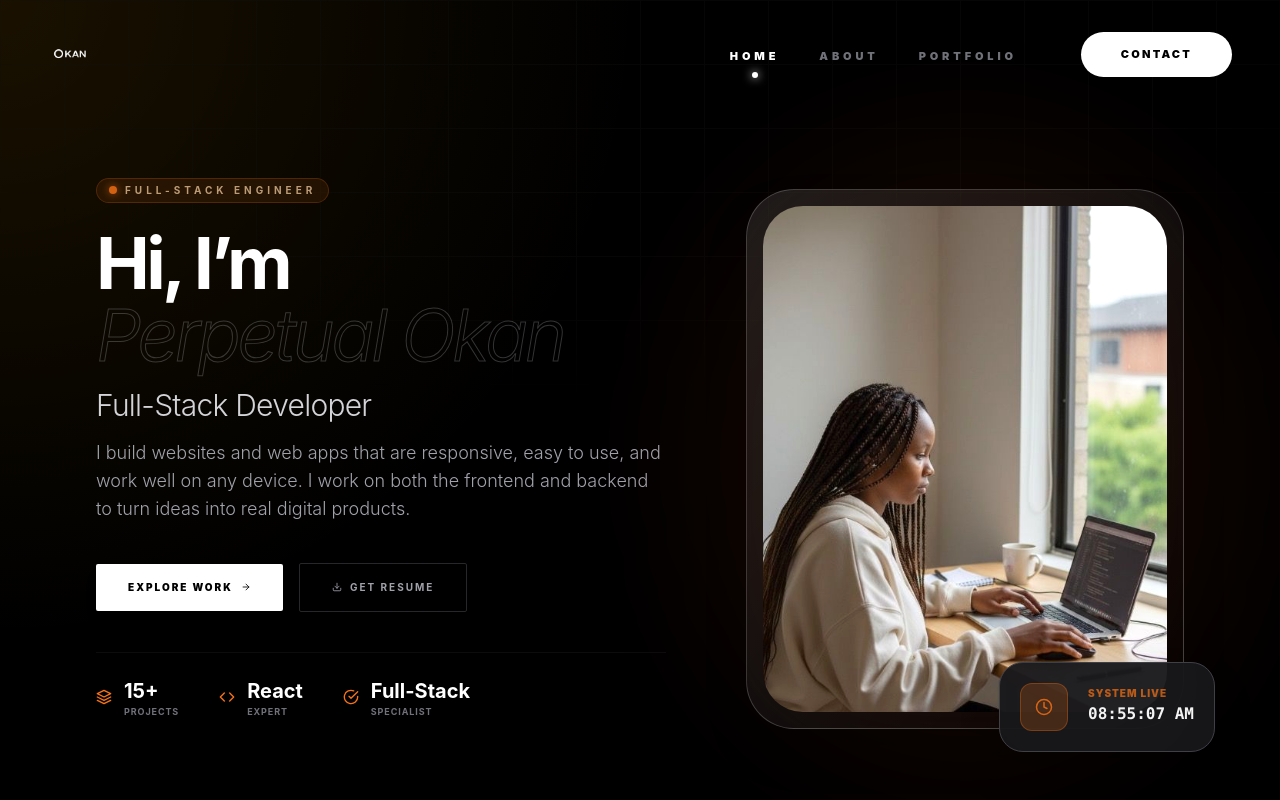
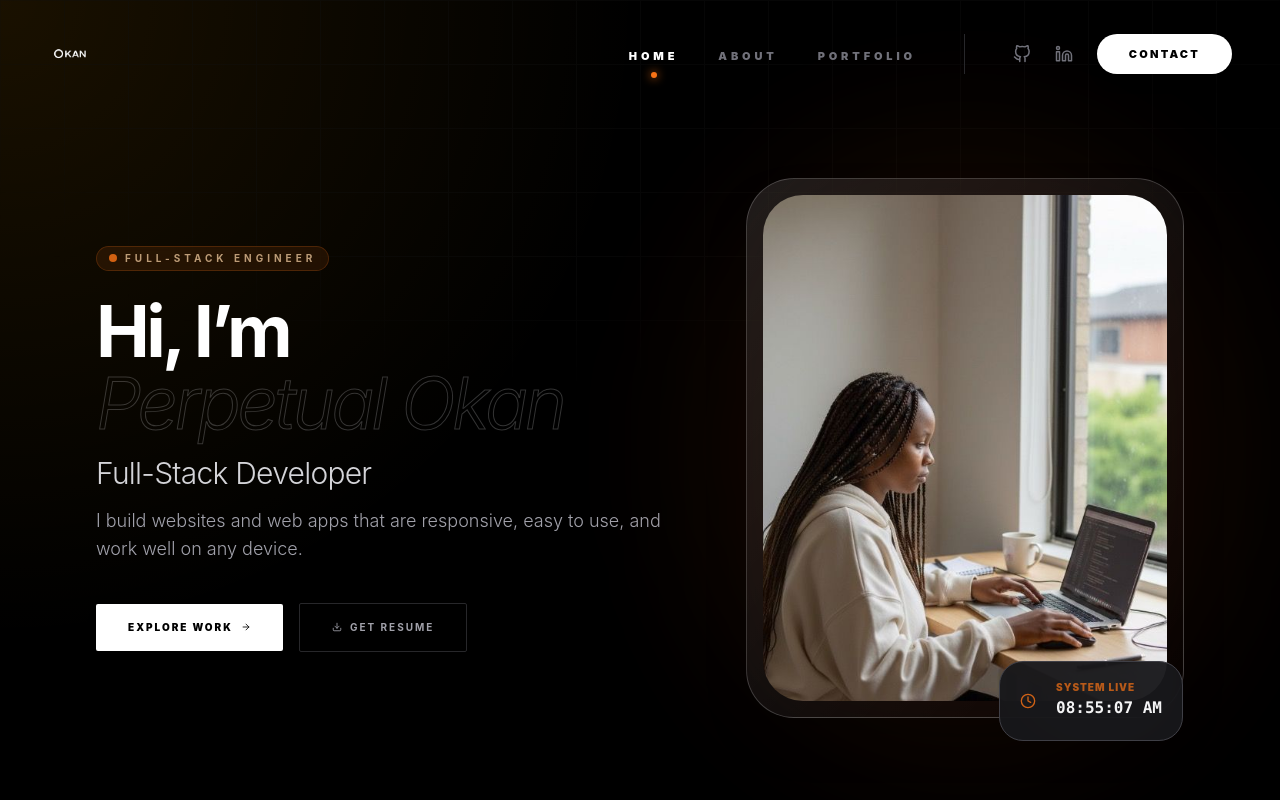
Before and after one commit to Perpetualisi/Isi-Portfolio2, a React (Vite) app: page / in a window 1280 px wide. Shown: the top 800 px of the page. Built offline with nearby package versions, Linux system fonts and the light colour scheme.

Commit message:
Refined UI: Hero, Navbar, and simplified Portfolio

```diff
--- a/src/Components/Hero/Hero.jsx
+++ b/src/Components/Hero/Hero.jsx
@@ -3,201 +3,210 @@ import { Link } from "react-router-dom";
 import { motion, useScroll, useTransform, useSpring, useMotionValue } from "framer-motion";
 import { FiArrowRight, FiDownload, FiClock, FiCode, FiLayers, FiCheckCircle } from "react-icons/fi";
 
+// ============================================================================
+// ANIMATION VARIANTS (The "Secret Sauce")
+// ============================================================================
+const containerVariants = {
+  hidden: { opacity: 0 },
+  visible: {
+    opacity: 1,
+    transition: {
+      staggerChildren: 0.2, // Time between each element appearing
+      delayChildren: 0.3,
+    },
+  },
+};
+
+const itemVariants = {
+  hidden: { opacity: 0, y: 30 },
+  visible: {
+    opacity: 1,
+    y: 0,
+    transition: { duration: 0.8, ease: [0.22, 1, 0.36, 1] },
+  },
+};
+
+const imageVariants = {
+  hidden: { opacity: 0, scale: 0.9, rotate: 2 },
+  visible: {
+    opacity: 1,
+    scale: 1,
+    rotate: 0,
+    transition: { duration: 1.2, ease: [0.22, 1, 0.36, 1], delay: 0.6 },
+  },
+};
+
+// ============================================================================
+// COMPONENTS
+// ============================================================================
+
+const CustomCursor = ({ isHovered }) => {
+  const mouseX = useMotionValue(-100);
+  const mouseY = useMotionValue(-100);
+  const cursorX = useSpring(mouseX, { stiffness: 500, damping: 28 });
+  const cursorY = useSpring(mouseY, { stiffness: 500, damping: 28 });
+
+  useEffect(() => {
+    const moveMouse = (e) => {
+      mouseX.set(e.clientX);
+      mouseY.set(e.clientY);
+    };
+    window.addEventListener("mousemove", moveMouse);
+    return () => window.removeEventListener("mousemove", moveMouse);
+  }, []);
+
+  return (
+    <motion.div
+      className="fixed top-0 left-0 w-4 h-4 bg-orange-500 rounded-full pointer-events-none z-[9999] mix-blend-difference hidden md:block"
+      style={{ x: cursorX, y: cursorY, translateX: "-50%", translateY: "-50%", scale: isHovered ? 4 : 1 }}
+    />
+  );
+};
+
+const MagneticButton = ({ children, className, onHoverStart, onHoverEnd }) => {
+  const ref = useRef(null);
+  const x = useMotionValue(0);
+  const y = useMotionValue(0);
+  const quickX = useSpring(x, { stiffness: 150, damping: 15 });
+  const quickY = useSpring(y, { stiffness: 150, damping: 15 });
+
+  const handleMouseMove = (e) => {
+    const { clientX, clientY } = e;
+    const { height, width, left, top } = ref.current.getBoundingClientRect();
+    x.set((clientX - (left + width / 2)) * 0.35);
+    y.set((clientY - (top + height / 2)) * 0.35);
+  };
+
+  return (
+    <motion.div
+      ref={ref}
+      onMouseMove={handleMouseMove}
+      onMouseEnter={onHoverStart}
+      onMouseLeave={() => { x.set(0); y.set(0); onHoverEnd(); }}
+      style={{ x: quickX, y: quickY }}
+      className={className}
+    >
+      {children}
+    </motion.div>
+  );
+};
+
+// ============================================================================
+// MAIN HERO COMPONENT
+// ============================================================================
 const Hero = () => {
+  const [isHovered, setIsHovered] = useState(false);
   const containerRef = useRef(null);
   const { scrollY } = useScroll();
   const [time, setTime] = useState(new Date());
 
-  const mouseX = useMotionValue(0);
-  const mouseY = useMotionValue(0);
+  const bgMouseX = useMotionValue(0);
+  const bgMouseY = useMotionValue(0);
 
   const handleMouseMove = useCallback(({ clientX, clientY, currentTarget }) => {
     const { left, top } = currentTarget.getBoundingClientRect();
-    mouseX.set(clientX - left);
-    mouseY.set(clientY - top);
-  }, [mouseX, mouseY]);
+    bgMouseX.set(clientX - left);
+    bgMouseY.set(clientY - top);
+  }, []);
 
   useEffect(() => {
     const timer = setInterval(() => setTime(new Date()), 1000);
     return () => clearInterval(timer);
   }, []);
 
-  const formattedTime = time.toLocaleTimeString('en-US', {
-    hour12: true,
-    hour: '2-digit',
-    minute: '2-digit',
-    second: '2-digit'
-  });
-
+  const formattedTime = time.toLocaleTimeString('en-US', { hour12: true, hour: '2-digit', minute: '2-digit', second: '2-digit' });
   const yImageValue = useTransform(scrollY, [0, 500], [0, -100]);
   const yImage = useSpring(yImageValue, { stiffness: 100, damping: 30 });
   const opacity = useTransform(scrollY, [0, 400], [1, 0]);
 
-  const spotlightBg = useTransform(
-    [mouseX, mouseY],
-    ([x, y]) => `radial-gradient(800px circle at ${x}px ${y}px, rgba(255,165,0,0.1), transparent 80%)`
-  );
-
-  const handleDownload = () => {
-    const link = document.createElement("a");
-    link.href = "/Perpetuual-cv.pdf";
-    link.download = "Perpetual_Okan_Resume.pdf";
-    document.body.appendChild(link);
-    link.click();
-    document.body.removeChild(link);
-  };
+  const spotlightBg = useTransform([bgMouseX, bgMouseY], ([x, y]) => `radial-gradient(800px circle at ${x}px ${y}px, rgba(255,165,0,0.1), transparent 80%)`);
 
   return (
     <section
       ref={containerRef}
       onMouseMove={handleMouseMove}
-      // UPDATED: Increased top padding from pt-32 to pt-44 for more navbar clearance
-      className="relative min-h-screen flex flex-col justify-center px-4 md:px-12 lg:px-24 pt-44 pb-20 bg-[#000000] overflow-hidden select-none"
+      className="relative min-h-screen flex flex-col justify-center px-4 md:px-12 lg:px-24 pt-44 pb-20 bg-black overflow-hidden select-none cursor-none"
     >
-      {/* BACKGROUND LAYER */}
+      <CustomCursor isHovered={isHovered} />
+
+      {/* BACKGROUND GRID */}
       <motion.div style={{ opacity }} className="absolute inset-0 pointer-events-none">
         <motion.div className="absolute inset-0 z-0" style={{ background: spotlightBg }} />
         <div className="absolute inset-0 bg-[linear-gradient(to_right,#111_1px,transparent_1px),linear-gradient(to_bottom,#111_1px,transparent_1px)] bg-[size:4rem_4rem] [mask-image:radial-gradient(ellipse_60%_50%_at_50%_0%,#000_70%,transparent_100%)] opacity-40" />
       </motion.div>
 
-      <div className="relative z-10 w-full max-w-7xl mx-auto">
+      <motion.div
+        variants={containerVariants}
+        initial="hidden"
+        animate="visible"
+        className="relative z-10 w-full max-w-7xl mx-auto"
+      >
         <div className="flex flex-col lg:flex-row items-center justify-between gap-12 lg:gap-20">
 
-          {/* CONTENT AREA */}
+          {/* TEXT CONTENT */}
           <div className="w-full lg:flex-[1.3] text-center lg:text-left space-y-8 order-2 lg:order-1">
             <div className="space-y-6">
-              <motion.div
-                initial={{ opacity: 0, x: -20 }}
-                animate={{ opacity: 1, x: 0 }}
-                className="inline-flex items-center gap-2 px-3 py-1 rounded-full bg-orange-500/10 border border-orange-500/20 backdrop-blur-md"
-              >
-                <span className="w-2 h-2 rounded-full bg-orange-500 animate-pulse shadow-[0_0_8px_rgba(249,115,22,0.8)]" />
+              <motion.div variants={itemVariants} className="inline-flex items-center gap-2 px-3 py-1 rounded-full bg-orange-500/10 border border-orange-500/20 backdrop-blur-md">
+                <span className="w-2 h-2 rounded-full bg-orange-500 animate-pulse" />
                 <span className="text-[10px] uppercase tracking-[0.4em] font-bold text-orange-200/70">Full-Stack Engineer</span>
               </motion.div>
 
               <div className="space-y-4">
-                <motion.h1
-                  initial={{ opacity: 0, y: 20 }}
-                  animate={{ opacity: 1, y: 0 }}
-                  className="text-[1.5rem] xs:text-[2rem] sm:text-5xl md:text-6xl xl:text-7xl font-bold tracking-tighter text-white leading-tight"
-                >
-                  <span className="inline">Hi, I’m </span>
-                  <br className="hidden sm:block" />
-                  <span className="text-zinc-400 italic font-light outline-text inline">Perpetual Okan</span>
+                <motion.h1 variants={itemVariants} className="text-[1.7rem] xs:text-[2.2rem] sm:text-5xl md:text-6xl xl:text-7xl font-bold tracking-tighter text-white leading-[1.1]">
+                  Hi, I’m <br className="hidden sm:block" />{" "}
+                  <span className="text-zinc-400 italic font-light outline-text">Perpetual Okan</span>
                 </motion.h1>
-                <motion.h2
-                  initial={{ opacity: 0 }}
-                  animate={{ opacity: 1 }}
-                  transition={{ delay: 0.2 }}
-                  className="text-lg md:text-3xl font-light text-zinc-300 tracking-tight"
-                >
-                  Full-Stack Developer
-                </motion.h2>
-                <motion.p
-                  initial={{ opacity: 0 }}
-                  animate={{ opacity: 1 }}
-                  transition={{ delay: 0.3 }}
-                  className="text-sm md:text-lg text-zinc-400 max-w-2xl mx-auto lg:mx-0 leading-relaxed font-light px-2 sm:px-0"
-                >
+                <motion.h2 variants={itemVariants} className="text-lg md:text-3xl font-light text-zinc-300 tracking-tight">Full-Stack Developer</motion.h2>
+                <motion.p variants={itemVariants} className="text-sm md:text-lg text-zinc-400 max-w-2xl mx-auto lg:mx-0 leading-relaxed font-light">
                   I build websites and web apps that are responsive, easy to use, and work well on any device.
-                  I work on both the frontend and backend to turn ideas into real digital products.
                 </motion.p>
               </div>
             </div>
 
-            {/* BUTTONS AREA */}
-            <div className="space-y-10">
-              <div className="flex flex-col sm:flex-row items-center gap-4 justify-center lg:justify-start pt-2 px-4 sm:px-0">
-                <Link
-                  to="/portfolio"
-                  className="group relative w-full sm:w-auto px-8 py-4 bg-white text-black font-black text-[10px] uppercase tracking-[0.2em] rounded-sm transition-all duration-300 active:scale-95 text-center shadow-lg"
-                >
-                  <span className="relative z-10 flex items-center justify-center gap-2">
-                    Explore Work <FiArrowRight className="group-hover:translate-x-1 transition-transform" />
-                  </span>
+            <motion.div variants={itemVariants} className="flex flex-col sm:flex-row items-center gap-4 justify-center lg:justify-start pt-2">
+              <MagneticButton onHoverStart={() => setIsHovered(true)} onHoverEnd={() => setIsHovered(false)} className="w-full sm:w-auto">
+                <Link to="/portfolio" className="group relative flex items-center justify-center gap-2 px-8 py-4 bg-white text-black font-black text-[10px] uppercase tracking-[0.2em] rounded-sm transition-all shadow-lg active:scale-95">
+                  Explore Work <FiArrowRight className="group-hover:translate-x-1 transition-transform" />
                 </Link>
-
-                <button
-                  onClick={handleDownload}
-                  className="group w-full sm:w-auto flex items-center justify-center gap-2 px-8 py-4 bg-transparent border border-zinc-800 text-zinc-400 font-bold text-[10px] uppercase tracking-[0.2em] transition-all rounded-sm backdrop-blur-sm"
-                >
+              </MagneticButton>
+              <MagneticButton onHoverStart={() => setIsHovered(true)} onHoverEnd={() => setIsHovered(false)} className="w-full sm:w-auto">
+                <button className="group flex items-center justify-center gap-2 px-8 py-4 bg-transparent border border-zinc-800 text-zinc-400 font-bold text-[10px] uppercase tracking-[0.2em] transition-all rounded-sm backdrop-blur-sm hover:border-zinc-600 hover:text-white">
                   <FiDownload /> Get Resume
                 </button>
-              </div>
-
-              {/* EXPERTISE STRIP */}
-              <motion.div
-                initial={{ opacity: 0 }}
-                animate={{ opacity: 1 }}
-                transition={{ delay: 0.4 }}
-                className="flex flex-row flex-wrap justify-center lg:justify-start gap-6 sm:gap-10 py-6 border-t border-zinc-900/50"
-              >
-                <div className="flex items-center gap-3">
-                  <FiLayers className="text-orange-500 text-sm sm:text-base" />
-                  <div className="flex flex-col text-left">
-                    <span className="text-lg sm:text-xl font-bold text-white leading-none">15+</span>
-                    <span className="text-[8px] sm:text-[9px] uppercase tracking-widest text-zinc-500 font-bold">Projects</span>
-                  </div>
-                </div>
-                <div className="flex items-center gap-3">
-                  <FiCode className="text-orange-500 text-sm sm:text-base" />
-                  <div className="flex flex-col text-left">
-                    <span className="text-xl sm:text-xl font-bold text-white leading-none">React</span>
-                    <span className="text-[8px] sm:text-[9px] uppercase tracking-widest text-zinc-500 font-bold">Expert</span>
-                  </div>
-                </div>
-                <div className="flex items-center gap-3">
-                  <FiCheckCircle className="text-orange-500 text-sm sm:text-base" />
-                  <div className="flex flex-col text-left">
-                    <span className="text-lg sm:text-xl font-bold text-white leading-none">Full-Stack</span>
-                    <span className="text-[8px] sm:text-[9px] uppercase tracking-widest text-zinc-500 font-bold">Specialist</span>
-                  </div>
-                </div>
-              </motion.div>
-            </div>
+              </MagneticButton>
+            </motion.div>
           </div>
 
           {/* IMAGE AREA */}
           <motion.div
             style={{ y: yImage }}
-            className="w-full flex-1 flex justify-center lg:justify-end order-1 lg:order-2 px-4 sm:px-0"
+            variants={imageVariants}
+            className="w-full flex-1 flex justify-center lg:justify-end order-1 lg:order-2"
           >
-            <div className="relative w-full max-w-[300px] xs:max-w-[380px] sm:max-w-[480px] lg:max-w-[580px]">
+            <div className="relative w-full max-w-[480px]">
               <div className="absolute -inset-10 bg-orange-600/10 blur-[80px] rounded-full animate-pulse" />
-
-              <div className="relative z-10 p-2 sm:p-4 bg-gradient-to-br from-white/10 via-white/5 to-transparent backdrop-blur-3xl border border-white/20 rounded-[2rem] sm:rounded-[3rem] shadow-2xl">
-                <img
-                  src="/profile41.jpeg"
-                  alt="Perpetual Okan"
-                  className="w-full aspect-[4/5] rounded-[1.8rem] sm:rounded-[2.5rem] object-cover saturate-[1.1] brightness-105"
-                />
-
-                {/* SYSTEM LIVE BADGE */}
+              <div className="relative z-10 p-4 bg-gradient-to-br from-white/10 to-transparent backdrop-blur-3xl border border-white/20 rounded-[3rem] shadow-2xl">
+                <img src="/profile41.jpeg" alt="Perpetual" className="w-full aspect-[4/5] rounded-[2.5rem] object-cover" />
                 <motion.div
-                  initial={{ opacity: 0, y: 10 }}
-                  animate={{ opacity: 1, y: 0 }}
-                  transition={{ delay: 0.8 }}
-                  className="absolute -bottom-6 right-0 sm:-right-8 p-3 sm:p-5 bg-zinc-900/95 backdrop-blur-3xl border border-zinc-700 rounded-2xl sm:rounded-3xl shadow-2xl flex items-center gap-3 sm:gap-5 min-w-[150px] sm:min-w-[200px]"
+                   initial={{ x: 20, opacity: 0 }}
+                   animate={{ x: 0, opacity: 1 }}
+                   transition={{ delay: 1.2 }}
+                   className="absolute -bottom-6 right-0 p-5 bg-zinc-900/95 backdrop-blur-3xl border border-zinc-700 rounded-3xl flex items-center gap-5"
                 >
-                  <div className="relative h-8 w-8 sm:h-12 sm:w-12 bg-orange-500/20 rounded-xl flex items-center justify-center border border-orange-500/30">
-                    <FiClock className="text-orange-500 text-xs sm:text-lg animate-pulse" />
-                  </div>
+                  <FiClock className="text-orange-500 animate-pulse" />
                   <div className="flex flex-col text-left">
-                    <span className="text-[8px] sm:text-[10px] text-orange-500/70 uppercase font-black tracking-widest leading-none mb-1">System Live</span>
-                    <span className="text-xs sm:text-base text-zinc-100 font-mono font-bold">{formattedTime}</span>
+                    <span className="text-[10px] text-orange-500/70 uppercase font-black tracking-widest leading-none mb-1">System Live</span>
+                    <span className="text-base text-zinc-100 font-mono font-bold">{formattedTime}</span>
                   </div>
                 </motion.div>
               </div>
             </div>
           </motion.div>
         </div>
-      </div>
+      </motion.div>
 
       <style jsx>{`
-        .outline-text {
-          -webkit-text-stroke: 1px rgba(255,255,255,0.2);
-          -webkit-text-fill-color: transparent;
-        }
+        .outline-text { -webkit-text-stroke: 1px rgba(255,255,255,0.2); -webkit-text-fill-color: transparent; }
       `}</style>
     </section>
   );
--- a/src/Components/Navbar/Navbar.jsx
+++ b/src/Components/Navbar/Navbar.jsx
@@ -1,7 +1,7 @@
 import React, { useState, useEffect, useCallback } from "react";
 import { Link, useLocation } from "react-router-dom";
 import { motion, AnimatePresence, LayoutGroup } from "framer-motion";
-import { FiMenu, FiX } from "react-icons/fi";
+import { FiMenu, FiX, FiGithub, FiLinkedin } from "react-icons/fi";
 
 const NAV_LINKS = [
   { name: "Home", href: "/" },
@@ -24,6 +24,7 @@ const Navbar = () => {
   }, [handleScroll]);
 
   useEffect(() => {
+    // Prevent scrolling when mobile menu is open
     document.body.style.overflow = isOpen ? "hidden" : "unset";
   }, [isOpen]);
 
@@ -38,7 +39,7 @@ const Navbar = () => {
       <nav className="max-w-7xl mx-auto px-6 md:px-12 flex justify-between items-center">
 
         {/* LOGO */}
-        <Link to="/" className="relative z-[70] transition-opacity hover:opacity-70">
+        <Link to="/" className="relative z-[70] transition-transform active:scale-95">
           <img
             src="/logo-okan.png"
             alt="Perpetual Okan"
@@ -47,7 +48,7 @@ const Navbar = () => {
         </Link>
 
         {/* DESKTOP NAV */}
-        <div className="hidden md:flex items-center gap-16">
+        <div className="hidden md:flex items-center gap-12">
           <LayoutGroup>
             <ul className="flex items-center gap-10">
               {NAV_LINKS.map(({ name, href }) => {
@@ -65,7 +66,7 @@ const Navbar = () => {
                     {isActive && (
                       <motion.span
                         layoutId="nav-dot"
-                        className="absolute -bottom-3 left-1/2 -translate-x-1/2 w-1.5 h-1.5 bg-white rounded-full shadow-[0_0_10px_white]"
+                        className="absolute -bottom-3 left-1/2 -translate-x-1/2 w-1.5 h-1.5 bg-orange-500 rounded-full shadow-[0_0_10px_#f97316]"
                       />
                     )}
                   </li>
@@ -74,51 +75,68 @@ const Navbar = () => {
             </ul>
           </LayoutGroup>
 
-          <Link
-            to="/contact"
-            className="px-10 py-3.5 bg-white text-black text-[11px] font-black uppercase tracking-[0.2em] hover:bg-zinc-200 transition-all duration-300 rounded-full"
-          >
-            Contact
-          </Link>
+          <div className="flex items-center gap-6 border-l border-zinc-800 pl-12">
+            <a href="https://github.com" target="_blank" rel="noreferrer" className="text-zinc-500 hover:text-white transition-colors">
+              <FiGithub size={18} />
+            </a>
+            <a href="https://linkedin.com" target="_blank" rel="noreferrer" className="text-zinc-500 hover:text-white transition-colors">
+              <FiLinkedin size={18} />
+            </a>
+            <Link
+              to="/contact"
+              className="px-8 py-3 bg-white text-black text-[11px] font-black uppercase tracking-[0.2em] hover:bg-orange-500 hover:text-white transition-all duration-300 rounded-full active:scale-95 shadow-lg"
+            >
+              Contact
+            </Link>
+          </div>
         </div>
 
-        {/* MOBILE TOGGLE: Enhanced Heavy Black Icon */}
+        {/* MOBILE TOGGLE */}
         <button
           onClick={() => setIsOpen(!isOpen)}
-          className="md:hidden relative z-[70] flex items-center justify-center w-12 h-12 bg-white rounded-full shadow-[0_0_20px_rgba(0,0,0,0.4)] active:scale-90 transition-transform"
+          className="md:hidden relative z-[70] flex items-center justify-center w-12 h-12 bg-white rounded-full shadow-xl active:scale-90 transition-transform"
         >
           {isOpen ? (
-            <FiX size={26} className="text-black stroke-[3px]" />
+            <FiX size={24} className="text-black stroke-[3px]" />
           ) : (
-            <FiMenu size={26} className="text-black stroke-[3px]" />
+            <FiMenu size={24} className="text-black stroke-[3px]" />
           )}
         </button>
       </nav>
 
       {/* MOBILE OVERLAY */}
-      <AnimatePresence>
+      <AnimatePresence mode="wait">
         {isOpen && (
           <motion.div
-            initial={{ opacity: 0, y: -20 }}
-            animate={{ opacity: 1, y: 0 }}
-            exit={{ opacity: 0, y: -20 }}
-            className="fixed inset-0 h-screen w-full bg-black z-[60] flex flex-col justify-center px-12"
+            initial={{ opacity: 0 }}
+            animate={{ opacity: 1 }}
+            exit={{ opacity: 0 }}
+            className="fixed inset-0 h-screen w-full bg-black z-[60] flex flex-col justify-center px-10"
           >
-            <div className="space-y-12">
-              <p className="text-zinc-600 font-black text-[10px] uppercase tracking-[0.6em] border-l-2 border-white pl-4">Menu Selection</p>
+            {/* Background Grid for Mobile Menu */}
+            <div className="absolute inset-0 bg-[linear-gradient(to_right,#111_1px,transparent_1px),linear-gradient(to_bottom,#111_1px,transparent_1px)] bg-[size:4rem_4rem] opacity-20" />
 
-              <div className="space-y-8">
+            <div className="relative z-10 space-y-12">
+              <motion.p
+                initial={{ opacity: 0, x: -10 }}
+                animate={{ opacity: 1, x: 0 }}
+                className="text-orange-500 font-black text-[10px] uppercase tracking-[0.6em] border-l-2 border-orange-500 pl-4"
+              >
+                Menu Selection
+              </motion.p>
+
+              <div className="space-y-6">
                 {[...NAV_LINKS, { name: "Contact", href: "/contact" }].map((item, idx) => (
                   <motion.div
                     key={item.href}
-                    initial={{ opacity: 0, x: -20 }}
+                    initial={{ opacity: 0, x: -30 }}
                     animate={{ opacity: 1, x: 0 }}
-                    transition={{ delay: 0.1 + idx * 0.1 }}
+                    transition={{ delay: 0.1 + idx * 0.1, ease: [0.22, 1, 0.36, 1] }}
                   >
                     <Link
                       to={item.href}
                       onClick={() => setIsOpen(false)}
-                      className={`text-6xl font-black tracking-tightest block uppercase transition-all ${
+                      className={`text-5xl xs:text-6xl font-black tracking-tighter block uppercase transition-all ${
                         pathname === item.href ? "text-white" : "text-zinc-900 stroke-text"
                       }`}
                     >
@@ -137,7 +155,6 @@ const Navbar = () => {
           -webkit-text-stroke: 1px #222;
           -webkit-text-fill-color: transparent;
         }
-        /* This makes the icon lines thicker */
         :global(.stroke-[3px] path) {
           stroke-width: 3px;
         }
```
Also changed, not shown: src/Components/About/About.jsx (+10 -6 lines), src/Components/Portfolio/Portfolio.jsx (+27 -88 lines).
